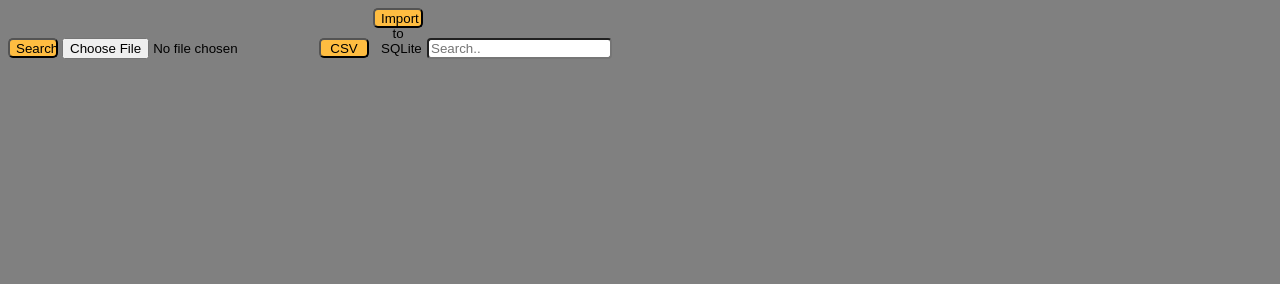
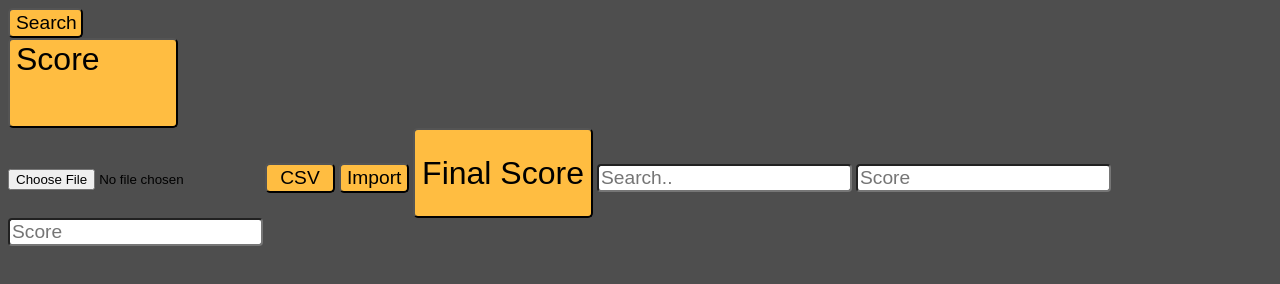
Before and after one commit to AlexZemtsov/gym_app, a website: page index.html in a window 1280 px wide. Drawn offline with nearby package versions, Linux system fonts and the light colour scheme.

Commit message:
update htmla and css

```diff
--- a/index.html
+++ b/index.html
@@ -10,12 +10,19 @@
   </head>
   <body>
     <button class="search">Search</button>
+    <button class="score">Score</button>
     <input type="file" id="fileInput" accept=".csv" />
     <button onclick="readCSV()" class="csv">CSV</button>
-    <button onclick="importCSVData()" class="import">Import to SQLite</button>
+    <button onclick="importCSVData()" class="import">Import</button>
+
+      <button class="finalscore">Final Score</button>
 
     <!-- Link to the separate JavaScript file -->
     <script src="server.js"></script>
-      <input type="text" placeholder="Search.." class="searchbar">
+      <input type="text" placeholder="Search.." class="searchbar"></div>
+      <script src="server.js"></script>
+      <input type="text" placeholder="Score" class="searchbar"></div>
+      <script src="server.js"></script>
+      <input type="text" placeholder="Score" class="searchbar"></div>
   </body>
 </html>
--- a/styles.css
+++ b/styles.css
@@ -1,32 +1,55 @@
 .search {
   border-radius: 5px;
   background: rgb(255, 189, 65);
-  width: 50px;
-  height: 20px;
+  width: 75px;
+  height: 30px;
+  font-size: larger;
 }
 
 .csv {
     border-radius: 5px;
     background: rgb(255, 189, 65);
-    width: 50px;
-    height: 20px;
+    width: 70px;
+    height: 30px;
+    font-size: larger;
 }
 
 .import {
     border-radius: 5px;
     background: rgb(255, 189, 65);
-    width: 50px;
-    height: 20px;
+    width: 70px;
+    height: 30px;
+    font-size: larger;
 }
 
 .html {
-    background-color: grey;
+    background-color: rgb(78, 78, 78);
+    display: flex;
 }
 
 .searchbar {
     border-radius: 4px;
+    font-size: larger;
 }
 
 .searchbar :hover {
     cursor: text;
 }
+
+.score {
+    display: flex;
+  flex-wrap: nowrap;
+    border-radius: 5px;
+    background: rgb(255, 189, 65);
+    width: 170px;
+    height: 90px;
+    font-size: xx-large;
+}
+
+.finalscore {
+    border-radius: 5px;
+    background: rgb(255, 189, 65);
+    width: 180px;
+    height: 90px;
+    font-size: xx-large;
+}
```
